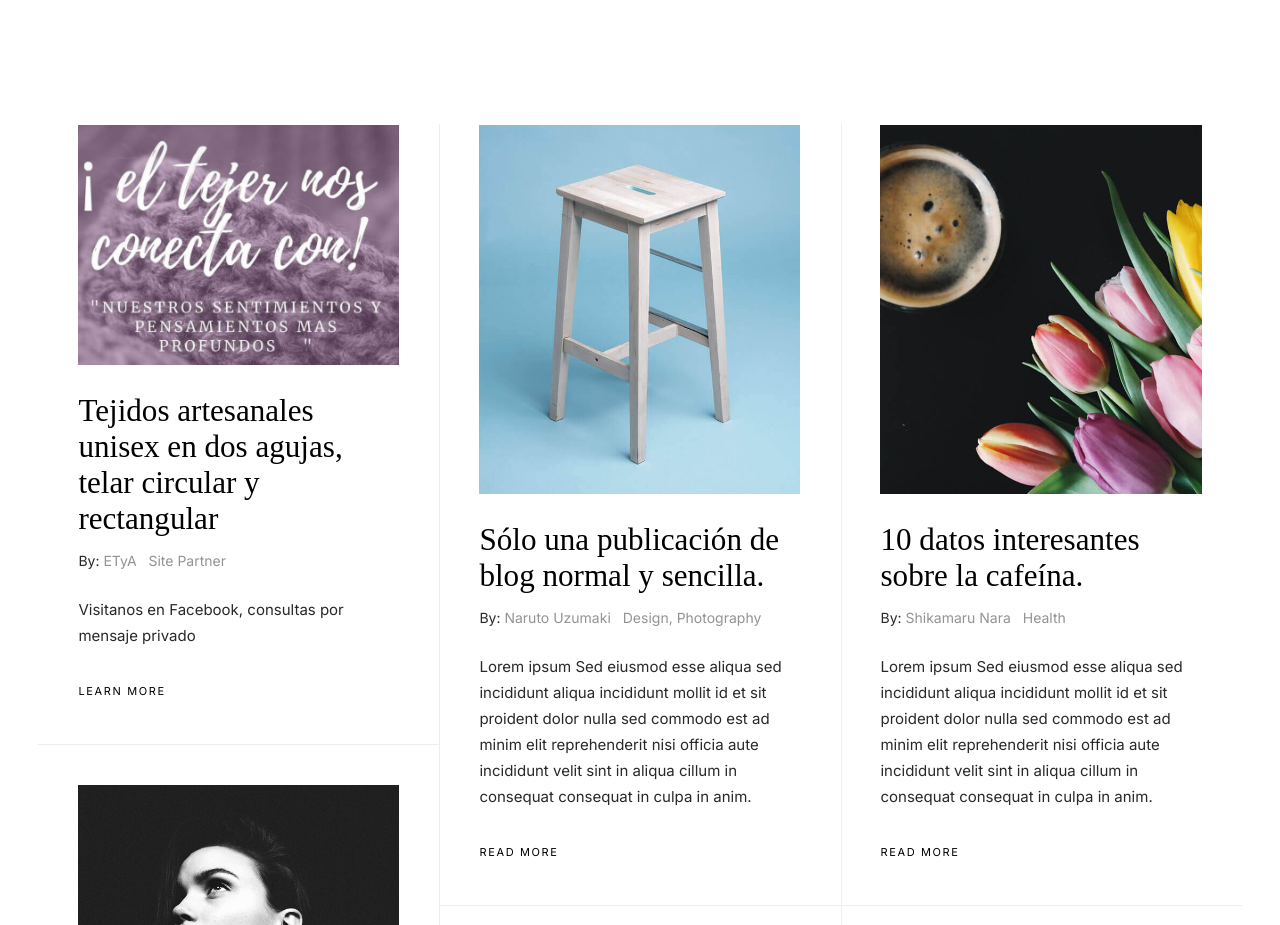
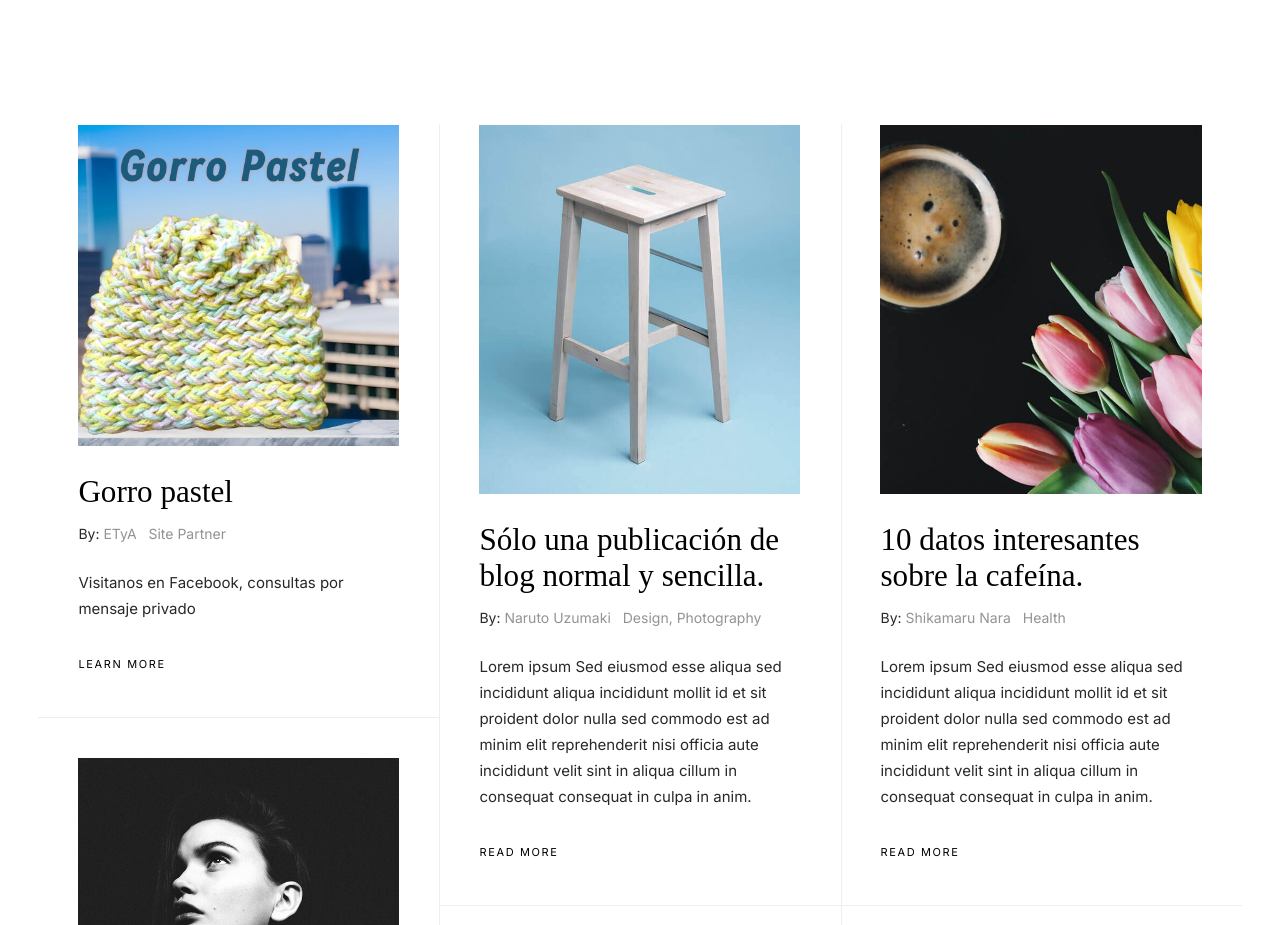
Before and after one commit to elgela/entreagujasytelares, a plain HTML site: page index.html in a window 1280 px wide. Shown: the part 820-1745 px from the top of the page. Drawn offline with Linux system fonts and the light colour scheme; a web font is replaced by a local one.

Commit message:
gorro_pastel

```diff
--- a/index.html
+++ b/index.html
@@ -77,8 +77,8 @@
                         <a href="#0" title="">Blog</a>
                         <ul class="sub-menu">
                             <li><a href="single-video.html">Video Post</a></li>
-                            <!-- <li><a href="single-audio.html">Audio Post</a></li>
-                            <li><a href="single-standard.html">Standard Post</a></li> -->
+                            <!-- <li><a href="single-audio.html">Audio Post</a></li> -->
+                            <!-- <li><a href="single-standard.html">Standard Post</a></li> -->
                         </ul>
                     </li>
                     <li><a href="styles.html" title="">Estilos</a></li>
@@ -261,14 +261,14 @@
 
                         <div class="entry__thumb">
                             <a href="single-standard.html" class="thumb-link">
-                                <img src="images/thumbs/masonry/el_tejer_nos_conecta.jpeg"
-                                     srcset="images/thumbs/masonry/el_tejer_nos_conecta.jpeg 1x, images/thumbs/masonry/el_tejer_nos_conecta.jpeg 2x" alt="">
+                                <img src="images/gorros/gorro_pastel.jpg"
+                                     srcset="images/gorros/gorro_pastel.jpg 1x, images/gorros/gorro_pastel.jpg 2x" alt="">
                             </a>
                         </div> <!-- end entry__thumb -->
 
                         <div class="entry__text">
                             <div class="entry__header">
-                                <h1 class="entry__title"><a href="single-standard.html">Tejidos artesanales unisex en dos agujas, telar circular y rectangular</a></h1>
+                                <h1 class="entry__title"><a href="single-standard.html">Gorro pastel</a></h1>
 
                                 <div class="entry__meta">
                                     <span class="byline">By:
```
